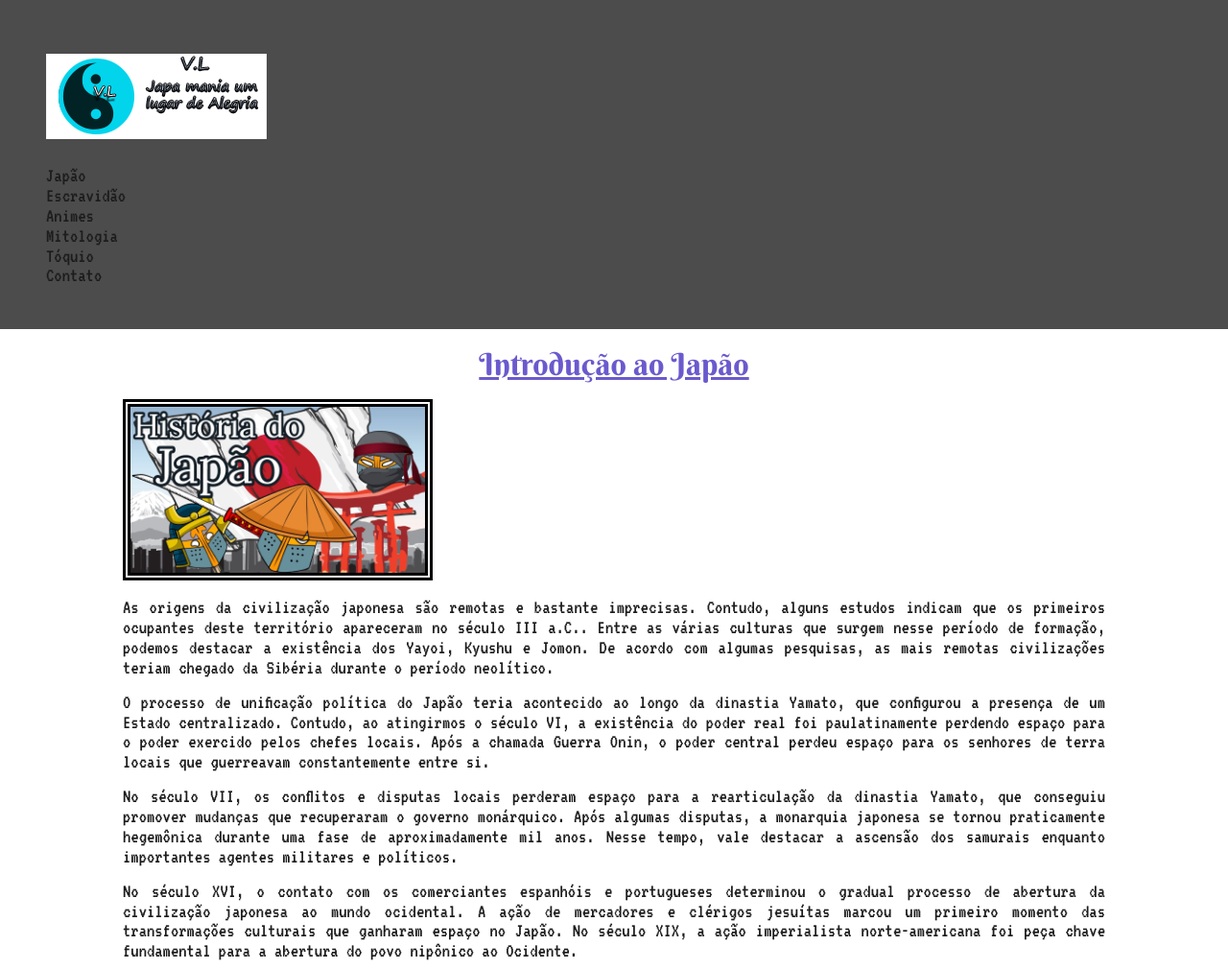
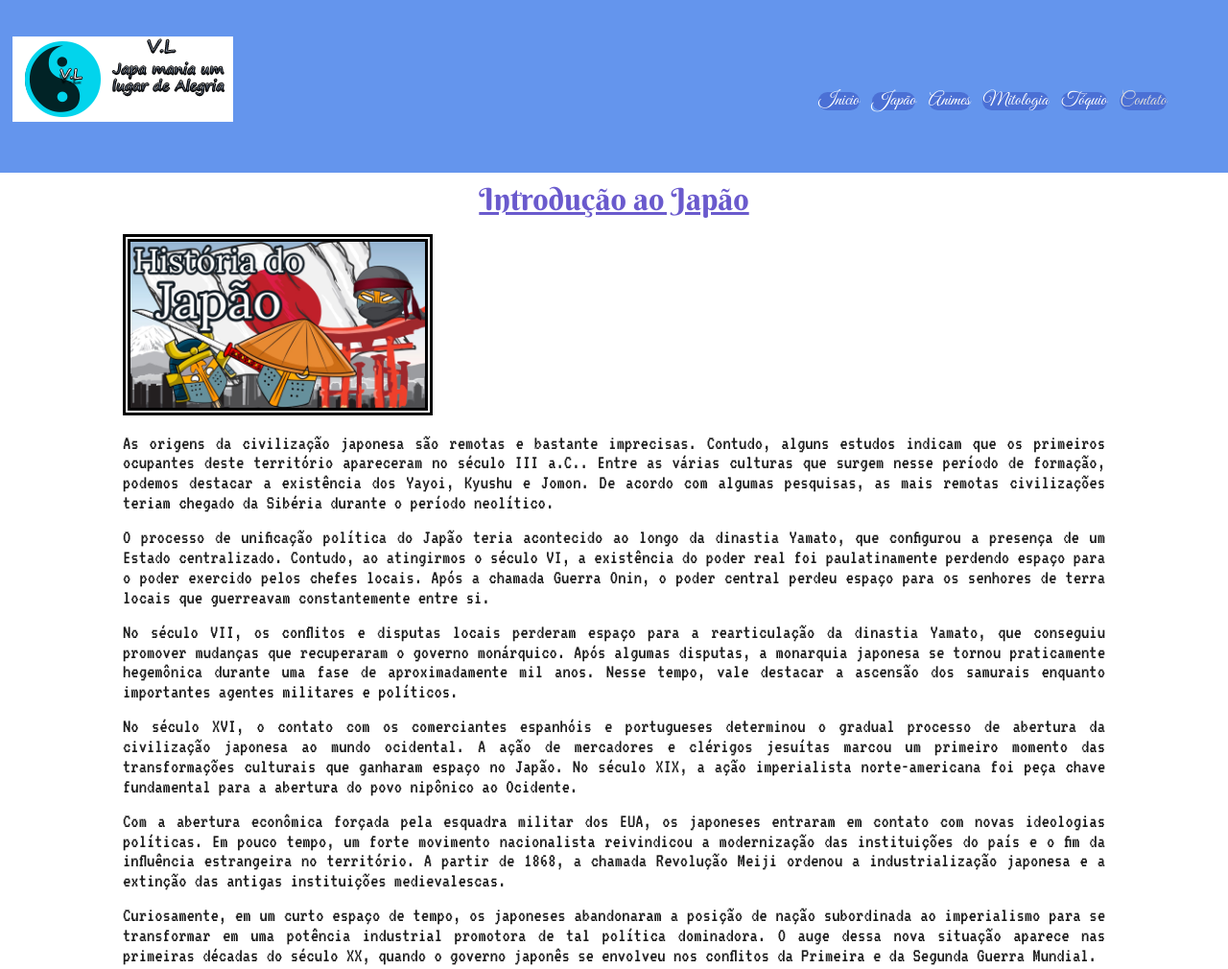
Before and after one commit to ProjetoVictor/sitesIW, a plain HTML site: page index.html in a window 1280 px wide. Shown: the top 1010 px of the page at 96% size. Drawn offline with Linux system fonts and the light colour scheme.

Commit message:
Novo site versão 2

```diff
--- a/css/estilo.css
+++ b/css/estilo.css
@@ -1,22 +1,65 @@
-body{
-	}
+
+header,footer{
+	font-family: 'Great Vibes', cursive;
+	color:#191970 ;
+	background-color:rgba(100,149,237);
+	padding: 1%;
+	position: relative;
+	display: flex;
+	flex-direction: column;
+	align-items: center;
+	font-size: 1.2em;
+	line-height: 1.5;
+}
+.fixo{
+	position: fixed;
+	top: 0;
+	right: 0;
+	left: 0;
+	z-index: 1030;
+}
+.ajustes{
+	line-height: 1;
+	text-align: center;
+}
+
 .container{
+	margin-top: 60%;
 	width: 80%;
 	margin-left:auto;
 	margin-right:auto;
+	position: relative;
 }
-header,footer{
-	font-family: 'Great Vibes', cursive;
-	color:#191970 ;
-	background-color:rgba(0,0,0,0.7);
-	padding: 2em 3em;
+@media screen and (max-height: 599px){
+	.container{
+		margin-top: 65%;
+	}
 }
-.titulo{
-	font-family: 'Berkshire Swash', cursive;
-	text-align: center;
-	text-decoration: none;
-	text-decoration: underline;
+@media screen and (min-height: 600px){
+	.container{
+		margin-top: 40%;
+	}
 }
+@media only screen and (min-height: 768px){
+	.container{
+		margin-top: 15%;
+	}
+	header{
+		background-color:rgba(100,149,237);
+		flex-direction: row;
+		position: relative;
+	}
+	.menu-opcoes{
+		position: absolute;
+		right: 5%;
+		top: 50%;
+	}
+	.menu-opcoes ul li{
+		display: inline;
+		margin-left: 10px;
+	}
+}
+
 h1{
 	font-family: 'Architects Daughter', cursive;
 	text-align: center;
@@ -42,39 +85,41 @@ p{
 	margin-bottom: 1.5%;
 
 }
-figure{
+.titulo{
+	font-family: 'Berkshire Swash', cursive;
 	text-align: center;
+	text-decoration: none;
+	text-decoration: underline;
 }
+
 .imgtexto{
 	width: 30%;
 	border: 0.5em double;
 	}
-.canto{
-	text-align:left;
+figure{
+	text-align: center;
 }
 a:link {
 	background:rgba(0,0,139,0.25);
 	color: white;
-  	padding: 1em 1.3em;
  	text-decoration: none;
   	display: inline-block;
   	border-radius:1.3em;
   	margin-top: 1.5%;
 	margin-bottom: 1.5%;
 }
-
 /* visited link */
 a:visited {
   color: #DCDCDC;
 }
-/* mouse over link */
+ /*mouse over link*/
 a:hover {
   color: #4F4F4F;
 }
 /* selected link */
 a:active {
   	color: blue;
-}
+}*/
 table{
 	font-family: 'VT323', monospace;
 	width: 80%
@@ -100,7 +145,7 @@ th,td{
 	display: inline-block;
 	text-align: center;
 }
-ul,ol{
+.lestatexto{
 	font-family: 'VT323', monospace;
 	font-size: 1.3em;
 	color:#1C1C1C;
--- a/index.html
+++ b/index.html
@@ -4,6 +4,7 @@
 	<meta charset="utf-8">
 	<meta name="viewport" content="width=device-width,initial-scale=1.0">
 	<link rel="stylesheet" type="text/css" href="css/reset.css">
+	<link rel="stylesheet" type="text/css" href="css/estilo.css">
 	<link rel="shortcut icon" href="img/favicon.png">
 	<link href="https://fonts.googleapis.com/css2?family=Berkshire+Swash&family=Great+Vibes&family=Parisienne&display=swap" rel="stylesheet">
 	<link href="https://fonts.googleapis.com/css2?family=Berkshire+Swash&family=Great+Vibes&family=Parisienne&family=VT323&display=swap" rel="stylesheet">
@@ -11,16 +12,16 @@
 	<title>Japão</title>
 </head>
 <body>
-	<header>
-		<h1 class="canto"><img class="imglogo" src="img/logo.png"></h1>
-		<nav>
-			<ul>
-				<li #>Japão</li>
-				<li #>Escravidão</li>
-				<li>Animes</li>
-				<li>Mitologia</li>
-				<li>Tóquio</li>
-				<li>Contato</li>
+	<header class="fixo">
+		<h1 ><img src="img/logo.png"></h1>
+		<nav class="menu-opcoes">
+			<ul class="ajustes">
+				<li><a href="index.html">Inicio</a></li>
+				<li><a href="index.html#Japão">Japão</a></li>
+				<li><a href="animes.html">Animes</a></li>
+				<li><a href="mitologia.html">Mitologia</a></li>
+				<li><a href="toquio.html">Tóquio</a></li>
+				<li><a href="">Contato</a></li>
 			</ul>
 		</nav>
 	</header>
@@ -37,7 +38,7 @@
 				<p>No fim da Segunda Guerra, temendo a ascensão de uma potência socialista vizinha, os EUA promovem o lançamento das bombas de Hiroshima e Nagasaki. Esta tragédia nuclear acabou simbolizando a reconstrução da nação japonesa, que não tinha recursos para se recuperar das terríveis perdas econômicas e humanas do conflito. Na década de 1970, acabou se reerguendo e ocupando um importante papel na economia mundial.</p>
 				<p>Atualmente, os japoneses são sistematicamente associados ao desenvolvimento de tecnologia de ponta que marca o capitalismo. Os campos de informática, robótica, telecomunicações, automobilismo são os mais significativos alvos que atestam a posição de vanguarda nipônica. Vez ou outra, os meios de comunicação divulgam mais um invento ou descoberta proveniente dos laboratórios japoneses.</p>
 			<h2 class="titulo">Cidades do Japão mais badaladas</h2>
-				<ul>
+				<ul class="lestatexto">
 					<li>Tóquio</li>
 					<img class="imgtexto" src="img/img5.jpg">
 					<li>Kyoto</li>
@@ -54,7 +55,7 @@
 					<img class="imgtexto" src="img/img9.jpg">
 				</ul>
 			<h2 class="titulo">Melhores atrações do Japão</h2>
-				<ol>
+				<ol class="lestatexto">
 					<li>Universal Studios Japão</li>
 					<img class="imgtexto" src="img/img11.jpg">
 					<li>Santuário de Fushimi Inari</li>
```
Also changed, not shown: animes.html (+12 -4 lines), mitologia.html (+12 -4 lines), toquio.html (+14 -6 lines).
